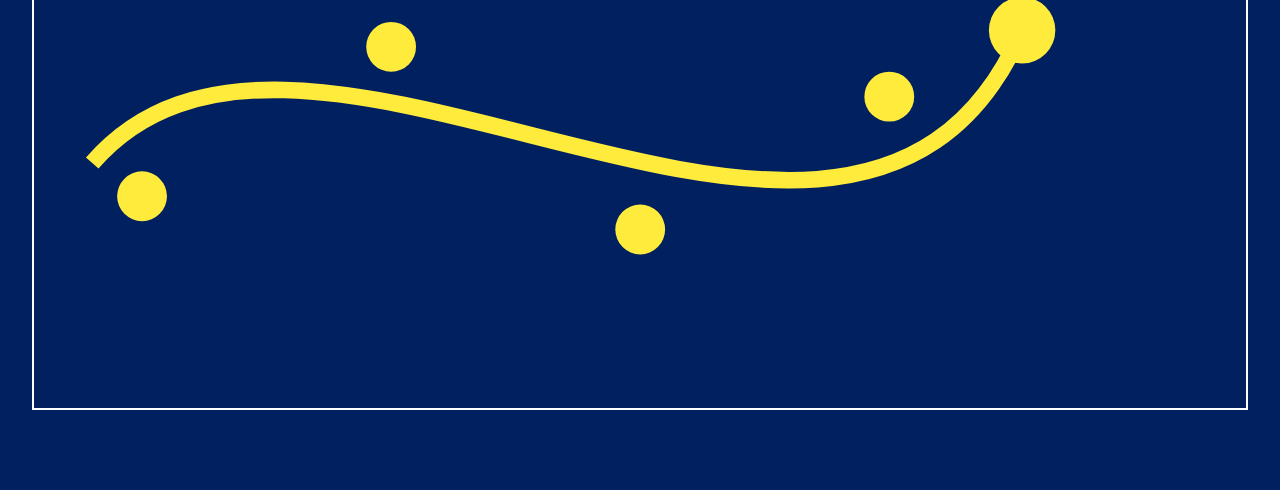
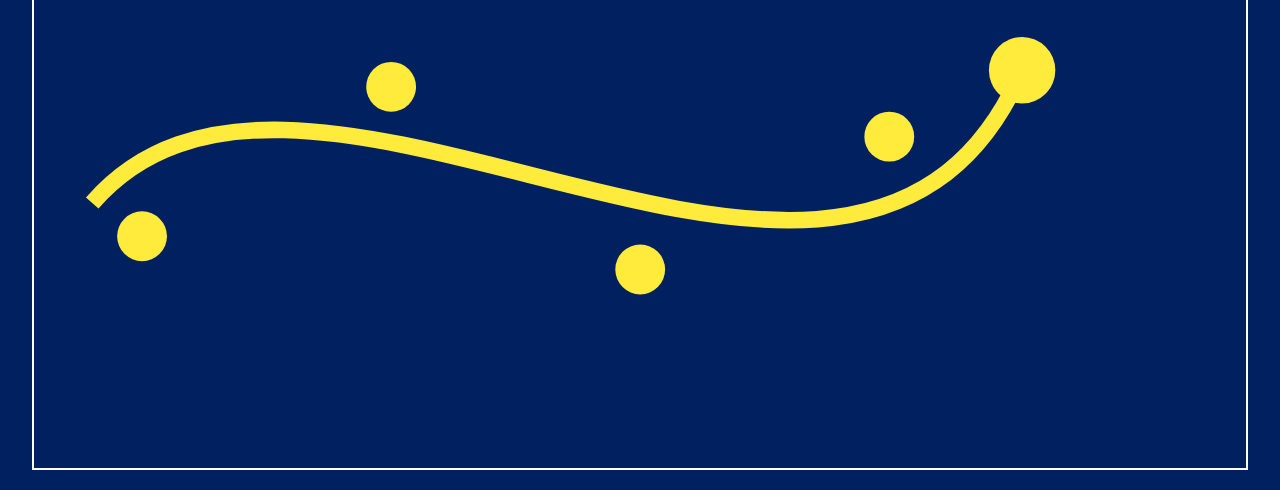
Before and after one commit to vivian3007/TeamChipmunk, a plain HTML site: page school.html in a window 1280 px wide. Shown: the part 420-910 px from the top of the page. Before the commit the page ends 850 px from the top, so only its background shows below. Drawn offline with Linux system fonts and the light colour scheme.

Commit message:
Road to Succes update

```diff
--- a/style.css
+++ b/style.css
@@ -187,6 +187,10 @@ circle:hover {
     stroke-width: 10;
 }
 
+.roadmap-path {
+    margin: 40px 0 20px 0;
+}
+
 .close-button {
     background: transparent;
     border: none;
```
